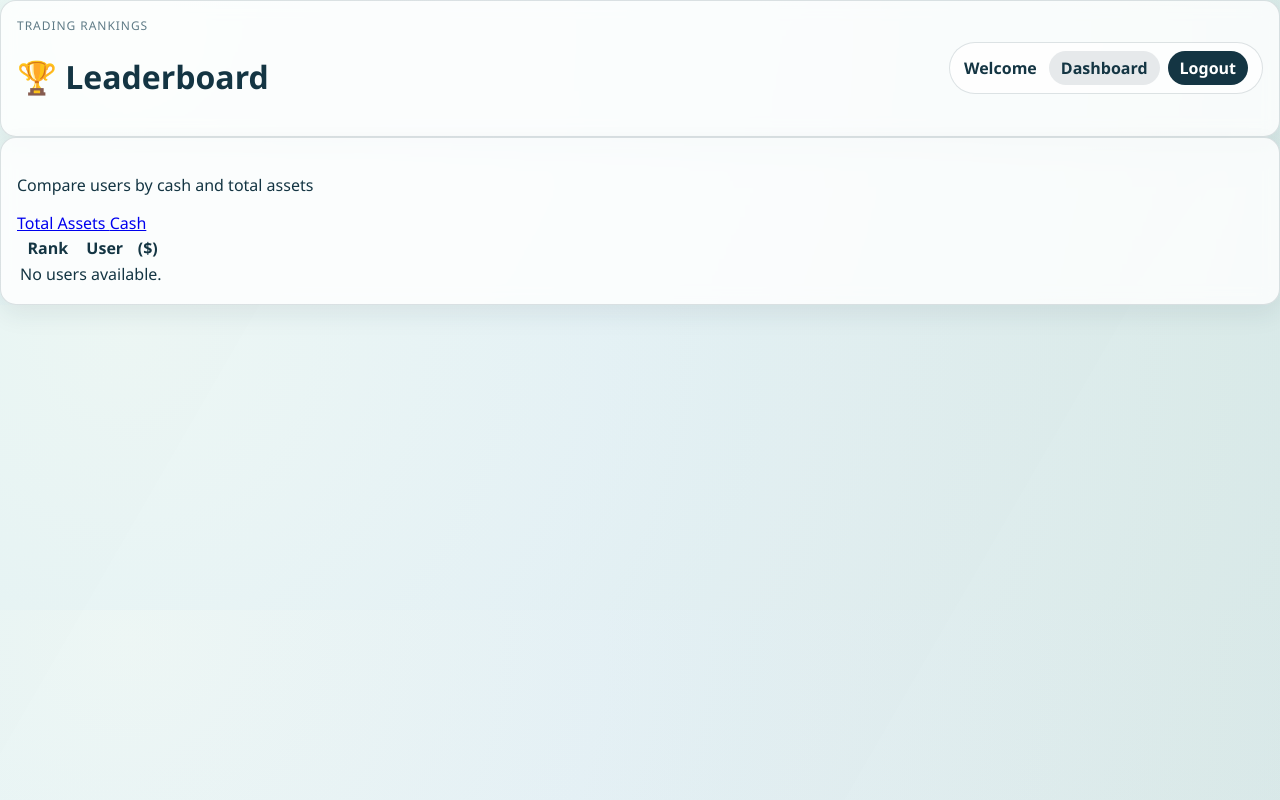
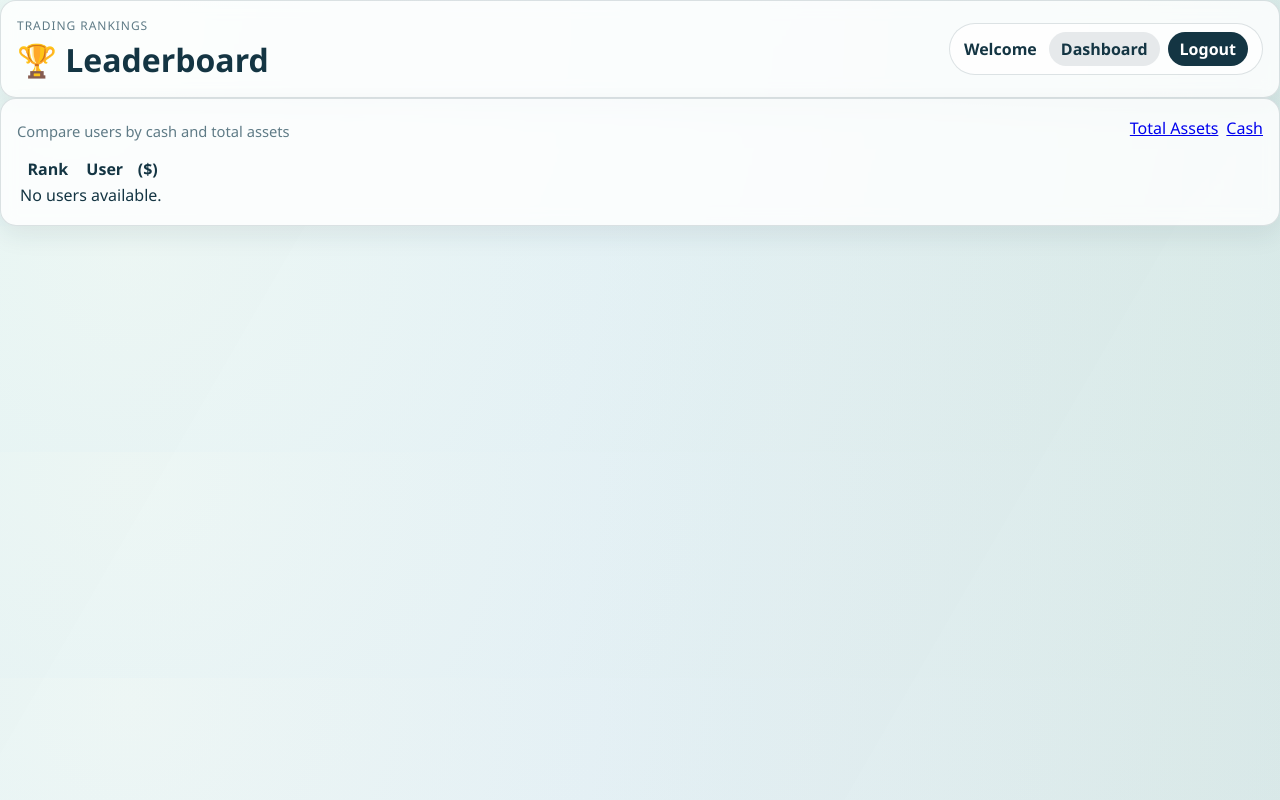
Before and after one commit to ElliotZhangzr/CITS5505_project_1, a Flask app: template templates/leaderboard.html in a window 1280 px wide. Run offline with Flask 3, Linux system fonts and the light colour scheme; the template is opened without the code that fills it, so the values that code supplies are empty.

Commit message:
Added styles for the top section of the leaderboard page

```diff
--- a/static/css/leaderboard.css
+++ b/static/css/leaderboard.css
@@ -103,6 +103,54 @@ body {
     color: var(--ink);
 }
 
+h1 {
+    margin: 0;
+    font-size: clamp(1.4rem, 2.8vw, 2rem);
+}
+
+h2 {
+    margin: 0 0 6px;
+    font-size: 1.05rem;
+}
+
+.leaderboard-panel {
+    overflow: hidden;
+}
+
+.section-head {
+    display: flex;
+    justify-content: space-between;
+    align-items: center;
+    gap: 16px;
+    flex-wrap: wrap;
+    margin-bottom: 14px;
+}
+
+.muted-text {
+    margin: 0;
+    color: var(--muted);
+    font-size: 0.92rem;
+}
+
+.ranking-tabs {
+    display: flex;
+    gap: 8px;
+}
+
+.ranking-tab {
+    border: 1px solid var(--line);
+    background: white;
+    color: var(--ink);
+    border-radius: 999px;
+    padding: 8px 14px;
+    text-decoration: none;
+    font-weight: 600;
+}
+
+.ranking-tab.active {
+    background: var(--ink);
+    color: white;
+}
 
 .card {
     border-radius: 12px;
```
